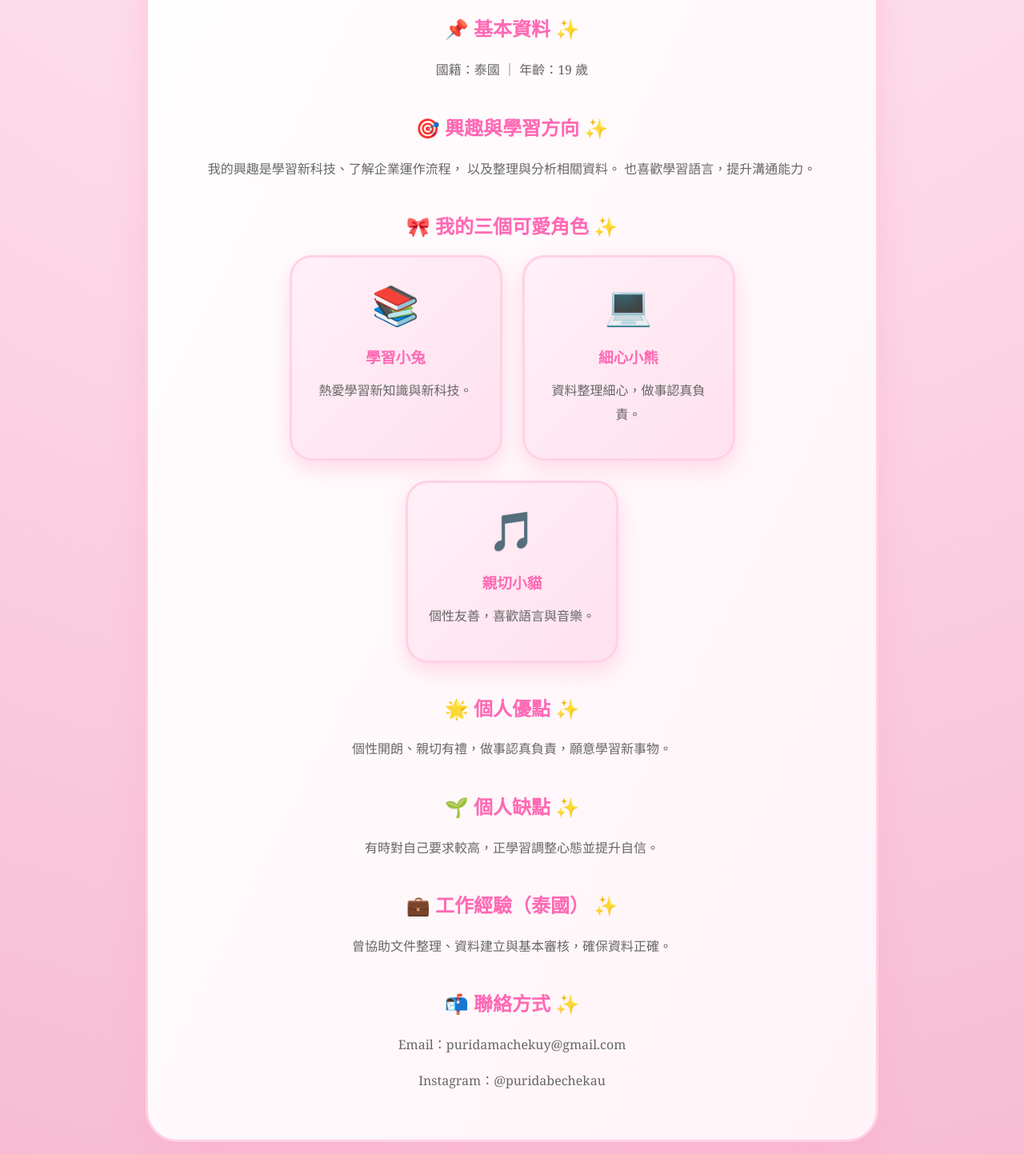
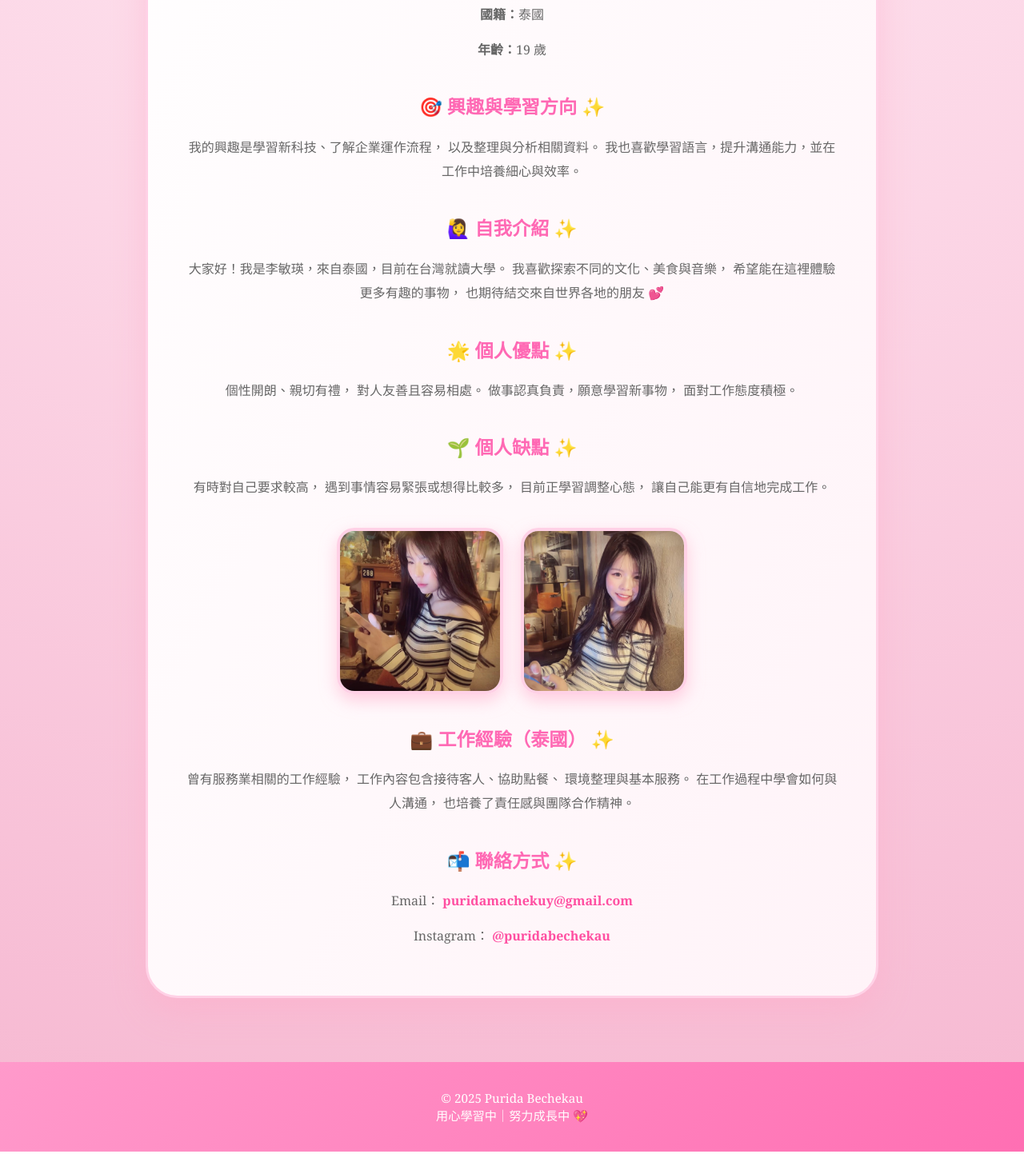
Before and after one commit to bd1141007-del/leemingfirstcode, a plain HTML site: page index.html in a window 1280 px wide. Shown: the part 761-2204 px from the top of the page at 80% size. Drawn offline with nearby package versions, Linux system fonts and the light colour scheme.

Commit message:
Update index.html
u

```diff
--- a/index.html
+++ b/index.html
@@ -4,11 +4,6 @@
   <meta charset="UTF-8">
   <meta name="viewport" content="width=device-width, initial-scale=1.0">
   <title>李敏瑛 Purida Bechekau｜個人介紹</title>
-
-  <!-- 3D Model Viewer -->
-  <script type="module"
-    src="https://unpkg.com/@google/model-viewer/dist/model-viewer.min.js">
-  </script>
 
   <style>
     body {
@@ -46,38 +41,11 @@
       font-size: 1.1em;
     }
 
-    /* ===== 3D Section ===== */
-    .cinderella-section {
-      text-align: center;
-      margin: 60px 0 30px;
-    }
-
-    model-viewer {
-      width: 320px;
-      height: 430px;
-      margin: auto;
-      filter: drop-shadow(0 0 45px rgba(255,180,220,0.95));
-      animation: float3d 5s ease-in-out infinite;
-    }
-
-    @keyframes float3d {
-      0% { transform: translateY(0); }
-      50% { transform: translateY(-18px); }
-      100% { transform: translateY(0); }
-    }
-
-    .magic-text {
-      margin-top: 15px;
-      font-size: 1.3em;
-      color: #ff69b4;
-      font-weight: bold;
-    }
-
     /* ===== Main Card ===== */
     .intro-section {
       max-width: 820px;
       background: linear-gradient(to bottom right, #ffffff, #fff3f8);
-      margin: 40px auto 80px;
+      margin: 60px auto 80px;
       padding: 45px;
       border-radius: 40px;
       box-shadow: 0 18px 40px rgba(255,170,200,0.45);
@@ -92,6 +60,12 @@
       object-fit: cover;
       border: 8px solid #ffd1e6;
       margin-bottom: 25px;
+      box-shadow: 0 0 30px rgba(255,182,213,0.9);
+      transition: transform 0.4s ease;
+    }
+
+    .profile-photo:hover {
+      transform: scale(1.08);
     }
 
     .cute-tags span {
@@ -107,6 +81,7 @@
     h2 {
       color: #ff69b4;
       margin-top: 38px;
+      font-size: 1.45em;
     }
 
     h2::after { content: " ✨"; }
@@ -117,62 +92,39 @@
       margin: 14px 0;
     }
 
-    /* ===== Cute Roles ===== */
-    .cute-roles {
-      margin: 60px 0;
-    }
-
-    .role-cards {
-      display: flex;
-      justify-content: center;
-      gap: 25px;
-      flex-wrap: wrap;
-    }
-
-    .role-card {
-      background: linear-gradient(135deg, #fff0f7, #ffe1ee);
-      width: 220px;
-      padding: 26px 20px;
-      border-radius: 28px;
-      border: 3px solid #ffd1e6;
-      box-shadow: 0 10px 25px rgba(255,170,200,0.4);
-      transition: transform 0.3s ease;
-    }
-
-    .role-card:hover {
-      transform: translateY(-8px) scale(1.05);
-    }
-
-    .role-icon {
-      font-size: 3em;
-      margin-bottom: 10px;
-    }
-
-    .role-card h3 {
-      color: #ff69b4;
-      margin-bottom: 8px;
-    }
-
-    /* ===== Gallery ===== */
+    /* ===== Photo Gallery ===== */
     .photo-gallery {
       display: flex;
       justify-content: center;
-      gap: 20px;
+      gap: 22px;
+      margin: 35px 0;
       flex-wrap: wrap;
-      margin: 30px 0;
     }
 
     .gallery-photo {
       width: 200px;
       height: 200px;
+      object-fit: cover;
       border-radius: 22px;
-      object-fit: cover;
       border: 4px solid #ffd1e6;
+      box-shadow: 0 8px 20px rgba(255,170,200,0.55);
+      transition: transform 0.3s ease;
+    }
+
+    .gallery-photo:hover {
+      transform: scale(1.06);
+    }
+
+    a {
+      color: #ff4fa1;
+      font-weight: 600;
+      text-decoration: none;
     }
 
     footer {
       text-align: center;
       color: white;
+      font-size: 0.95em;
       padding: 35px;
       background: linear-gradient(135deg, #ff9acb, #ff6fb3);
     }
@@ -183,71 +135,88 @@
 
 <header>
   <h1>李敏瑛 Purida Bechekau</h1>
-  <p>來自泰國的清邁女孩 🇹🇭</p>
+  <p>來自泰國的陽光女孩 🌸 🇹🇭</p>
 </header>
-
-<section class="cinderella-section">
-  <model-viewer src="images/cinderella3d.glb" auto-rotate camera-controls disable-zoom></model-viewer>
-  <div class="magic-text">Once Upon a Time ✨</div>
-</section>
 
 <div class="intro-section">
 
-  <img src="images/mypic_22.png" class="profile-photo">
+  <img src="images/mypic_22.png" alt="個人大頭照" class="profile-photo">
 
   <div class="cute-tags">
     <span>🇹🇭 泰國女孩</span>
     <span>📚 愛學習</span>
+    <span>🎵 音樂控</span>
     <span>💻 新科技</span>
-    <span>🎵 音樂控</span>
+    <span>✨ 新體驗中</span>
   </div>
 
   <h2>📌 基本資料</h2>
-  <p>國籍：泰國 ｜ 年齡：19 歲</p>
+  <p><strong>國籍：</strong>泰國</p>
+  <p><strong>年齡：</strong>19 歲</p>
 
   <h2>🎯 興趣與學習方向</h2>
   <p>
     我的興趣是學習新科技、了解企業運作流程，
     以及整理與分析相關資料。
-    也喜歡學習語言，提升溝通能力。
+    我也喜歡學習語言，提升溝通能力，並在工作中培養細心與效率。
   </p>
 
-  <h2>🎀 我的三個可愛角色</h2>
-  <div class="role-cards">
-    <div class="role-card">
-      <div class="role-icon">📚</div>
-      <h3>學習小兔</h3>
-      <p>熱愛學習新知識與新科技。</p>
-    </div>
-    <div class="role-card">
-      <div class="role-icon">💻</div>
-      <h3>細心小熊</h3>
-      <p>資料整理細心，做事認真負責。</p>
-    </div>
-    <div class="role-card">
-      <div class="role-icon">🎵</div>
-      <h3>親切小貓</h3>
-      <p>個性友善，喜歡語言與音樂。</p>
-    </div>
+  <h2>🙋‍♀️ 自我介紹</h2>
+  <p>
+     大家好！我是李敏瑛，來自泰國，目前在台灣就讀大學。
+      我喜歡探索不同的文化、美食與音樂，
+      希望能在這裡體驗更多有趣的事物，
+      也期待結交來自世界各地的朋友 💕
+  </p>
+
+  <h2>🌟 個人優點</h2>
+  <p>
+    個性開朗、親切有禮，
+      對人友善且容易相處。
+      做事認真負責，願意學習新事物，
+      面對工作態度積極。
+  </p>
+
+  <h2>🌱 個人缺點</h2>
+  <p>
+    有時對自己要求較高，
+      遇到事情容易緊張或想得比較多，
+      目前正學習調整心態，
+      讓自己能更有自信地完成工作。
+  </p>
+
+  <!-- ✅ 保留兩張照片 -->
+  <div class="photo-gallery">
+    <img src="images/PHOTO1.jpeg" alt="照片1" class="gallery-photo">
+    <img src="images/PHOTO2.jpeg" alt="照片2" class="gallery-photo">
   </div>
 
-  <h2>🌟 個人優點</h2>
-  <p>個性開朗、親切有禮，做事認真負責，願意學習新事物。</p>
-
-  <h2>🌱 個人缺點</h2>
-  <p>有時對自己要求較高，正學習調整心態並提升自信。</p>
-
   <h2>💼 工作經驗（泰國）</h2>
-  <p>曾協助文件整理、資料建立與基本審核，確保資料正確。</p>
+  <p>
+    曾有服務業相關的工作經驗，
+      工作內容包含接待客人、協助點餐、
+      環境整理與基本服務。
+      在工作過程中學會如何與人溝通，
+      也培養了責任感與團隊合作精神。
+  </p>
 
   <h2>📬 聯絡方式</h2>
-  <p>Email：puridamachekuy@gmail.com</p>
-  <p>Instagram：@puridabechekau</p>
+  <p>Email：
+    <a href="mailto:puridamachekuy@gmail.com">
+      puridamachekuy@gmail.com
+    </a>
+  </p>
+  <p>Instagram：
+    <a href="https://www.instagram.com/puridabechekau" target="_blank">
+      @puridabechekau
+    </a>
+  </p>
 
 </div>
 
 <footer>
-  © 2025 Purida Bechekau ｜ 用心學習中 💖
+  © 2025 Purida Bechekau <br>
+  用心學習中｜努力成長中 💖
 </footer>
 
 </body>
```
